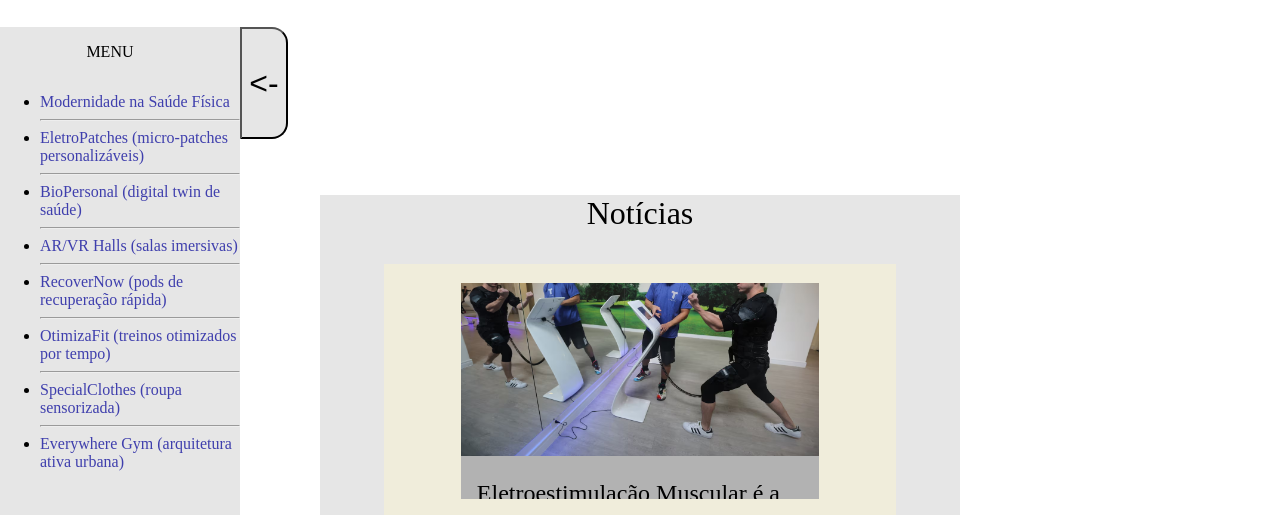
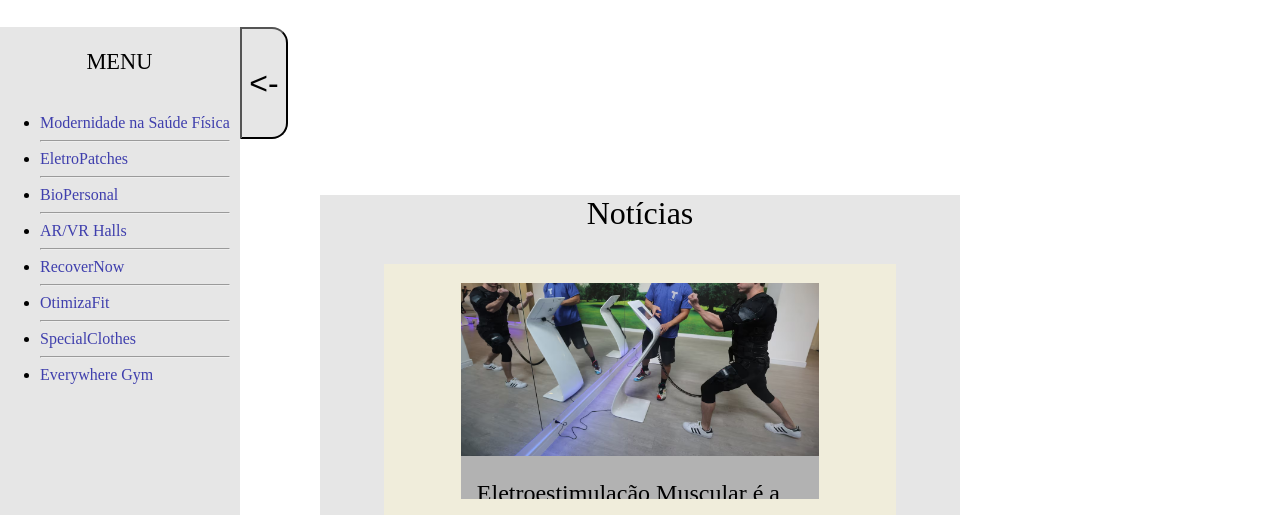
Before and after one commit to Folhas/siteSaude, a plain HTML site: page index.html in a window 1280 px wide. Shown: the part 253-768 px from the top of the page. Drawn offline with Linux system fonts and the light colour scheme.

Commit message:
Add files via upload

```diff
--- a/darkTheme.css
+++ b/darkTheme.css
@@ -60,6 +60,7 @@ header {
 }
 #menuTitleContainer {
     margin-left: 5.4rem;
+    font-size: 1.4rem;
 }
 #healthNewsContainer {
     justify-self: center;
--- a/index.html
+++ b/index.html
@@ -31,19 +31,19 @@
                     <ul>
                         <li><a href="modernidadeNaSaude.html">Modernidade na Saúde Física</a></li>
                         <hr>
-                        <li><a href="eletroPatches.html">EletroPatches (micro-patches personalizáveis)</a></li>
+                        <li><a href="eletroPatches.html">EletroPatches</a></li>
                         <hr>
-                        <li><a href="bioPersonal.html">BioPersonal (digital twin de saúde)</a></li>
+                        <li><a href="bioPersonal.html">BioPersonal</a></li>
                         <hr>
-                        <li><a href="VRHalls.html">AR/VR Halls (salas imersivas)</a></li>
+                        <li><a href="VRHalls.html">AR/VR Halls</a></li>
                         <hr>
-                        <li><a href="recoverNow.html">RecoverNow (pods de recuperação rápida)</a></li>
+                        <li><a href="recoverNow.html">RecoverNow</a></li>
                         <hr>
-                        <li><a href="otimizaFit.html">OtimizaFit (treinos otimizados por tempo)</a></li>
+                        <li><a href="otimizaFit.html">OtimizaFit</a></li>
                         <hr>
-                        <li><a href="specialClothes.html">SpecialClothes (roupa sensorizada)</a></li>
+                        <li><a href="specialClothes.html">SpecialClothes</a></li>
                         <hr>
-                        <li><a href="everywhereGym.html">Everywhere Gym (arquitetura ativa urbana)</a></li>
+                        <li><a href="everywhereGym.html">Everywhere Gym</a></li>
                     </ul>
                 </div>
             </div>
--- a/lightTheme.css
+++ b/lightTheme.css
@@ -60,6 +60,7 @@ header {
 }
 #menuTitleContainer {
     margin-left: 5.4rem;
+    font-size: 1.4rem;
 }
 #healthNewsContainer {
     justify-self: center;
```
